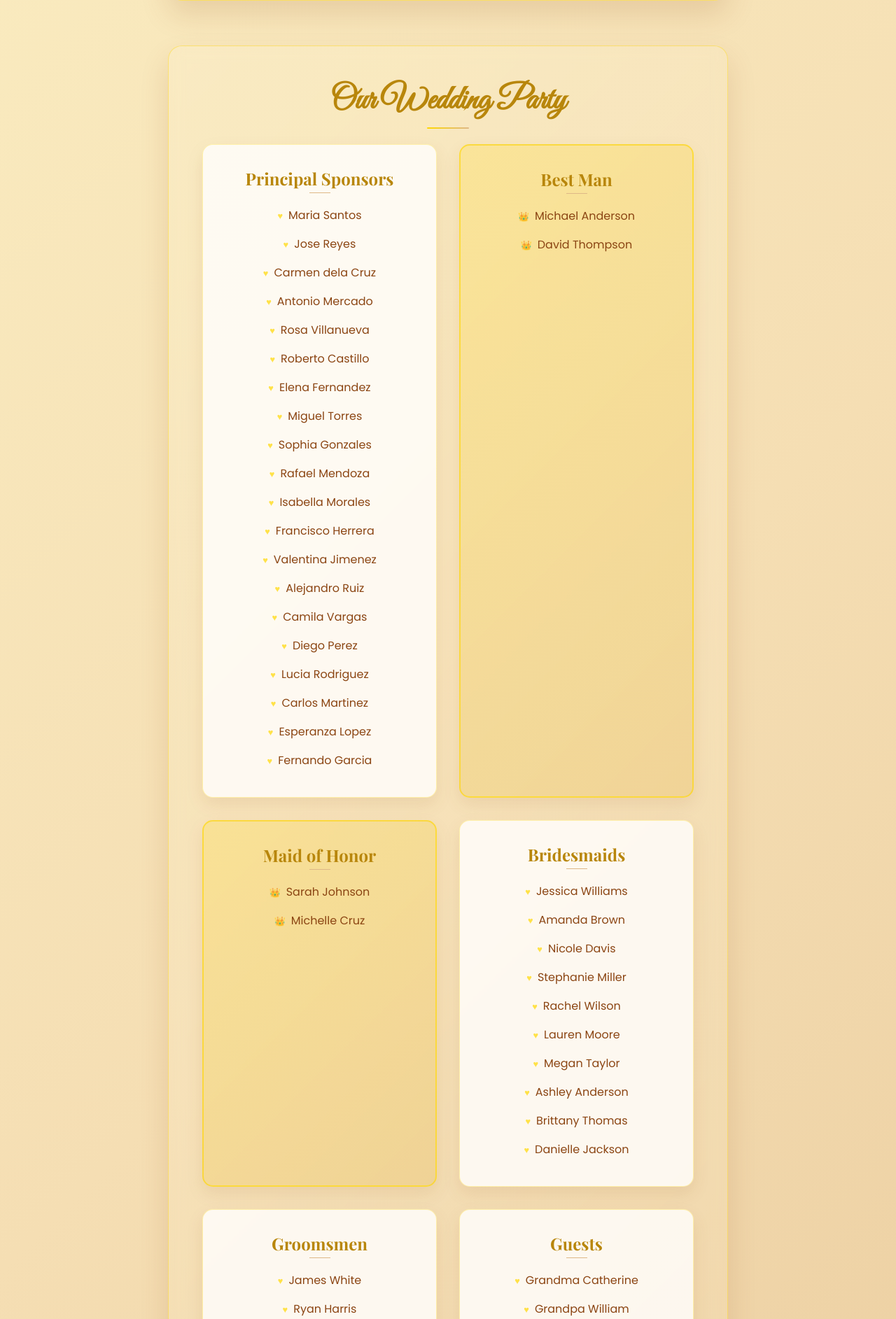
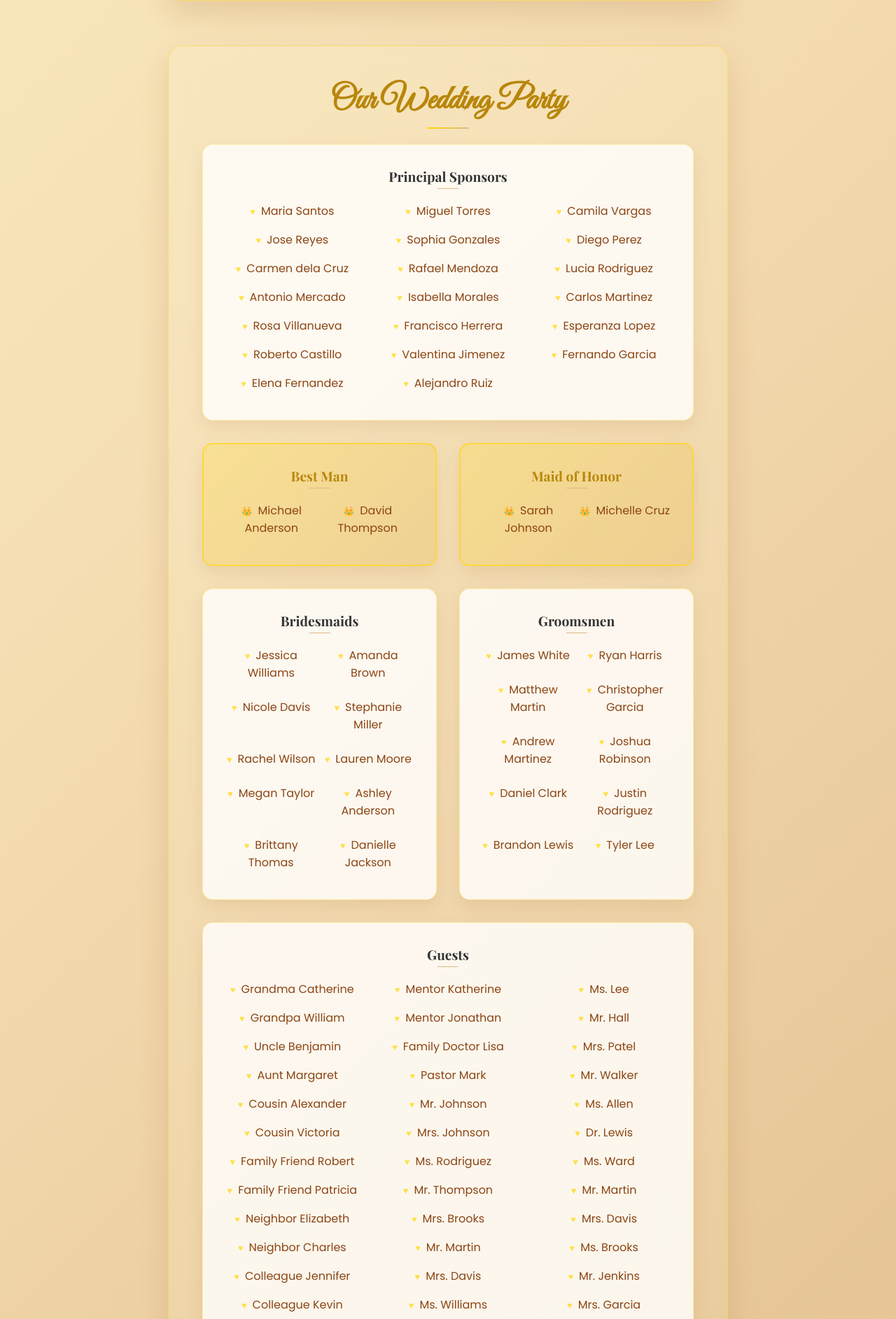
Before and after one commit to kemuelxraven/wedding-invitation, a PHP site: page / in a window 1280 px wide. Shown: the part 3281-5166 px from the top of the page at 70% size. Run offline with PHP 8.4, Linux system fonts and the light colour scheme.

Commit message:
Update style.css

```diff
--- a/css/style.css
+++ b/css/style.css
@@ -711,3 +711,74 @@ body {
         font-size: 2.5rem;
     }
 }
+
+/* Base styles for all devices */
+.wedding-party .name-list {
+    list-style-type: none;
+    padding: 0;
+    margin: 0;
+    display: grid;
+    grid-template-columns: 1fr;
+    gap: 0.5rem;
+}
+
+/* Special styles for categories with many names */
+.principal-sponsors .name-list,
+.guests .name-list {
+    display: block;
+    columns: 1;
+    column-gap: 2rem;
+}
+
+/* Tablet and larger screens */
+@media (min-width: 768px) {
+    .wedding-party .name-list {
+        grid-template-columns: 1fr 1fr;
+    }
+
+    .principal-sponsors .name-list,
+    .guests .name-list {
+        columns: 2;
+    }
+}
+
+/* Desktop screens */
+@media (min-width: 1024px) {
+
+    .principal-sponsors .name-list,
+    .guests .name-list {
+        columns: 3;
+    }
+}
+
+/* Layout adjustments */
+.party-grid {
+    display: grid;
+    grid-template-columns: 1fr;
+    gap: 2rem;
+}
+
+@media (min-width: 768px) {
+    .party-grid {
+        grid-template-columns: 1fr 1fr;
+    }
+
+    .special-role {
+        grid-column: span 1;
+    }
+
+    .principal-sponsors,
+    .guests {
+        grid-column: 1 / -1;
+    }
+}
+
+.party-category {
+    text-align: center;
+}
+
+.category-title {
+    margin-bottom: 1rem;
+    color: #333;
+    font-size: 1.2rem;
+}
```
